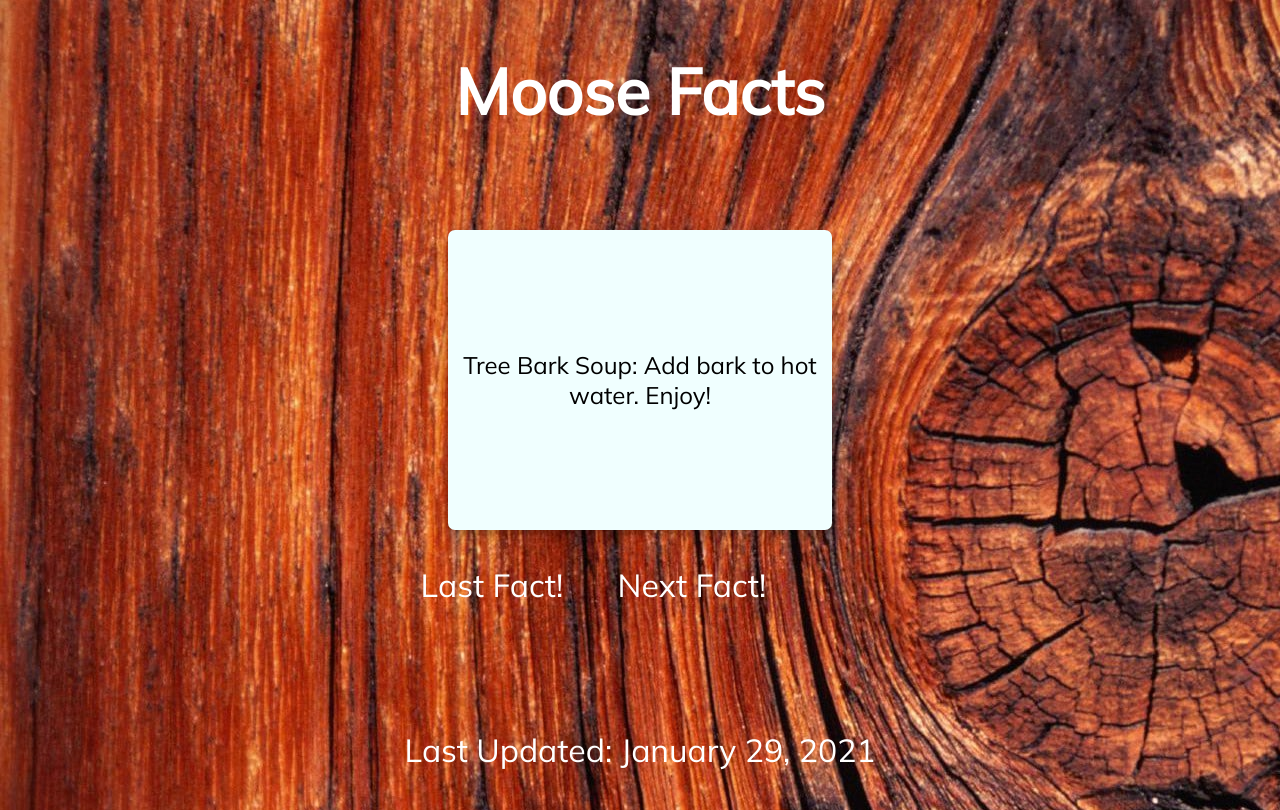
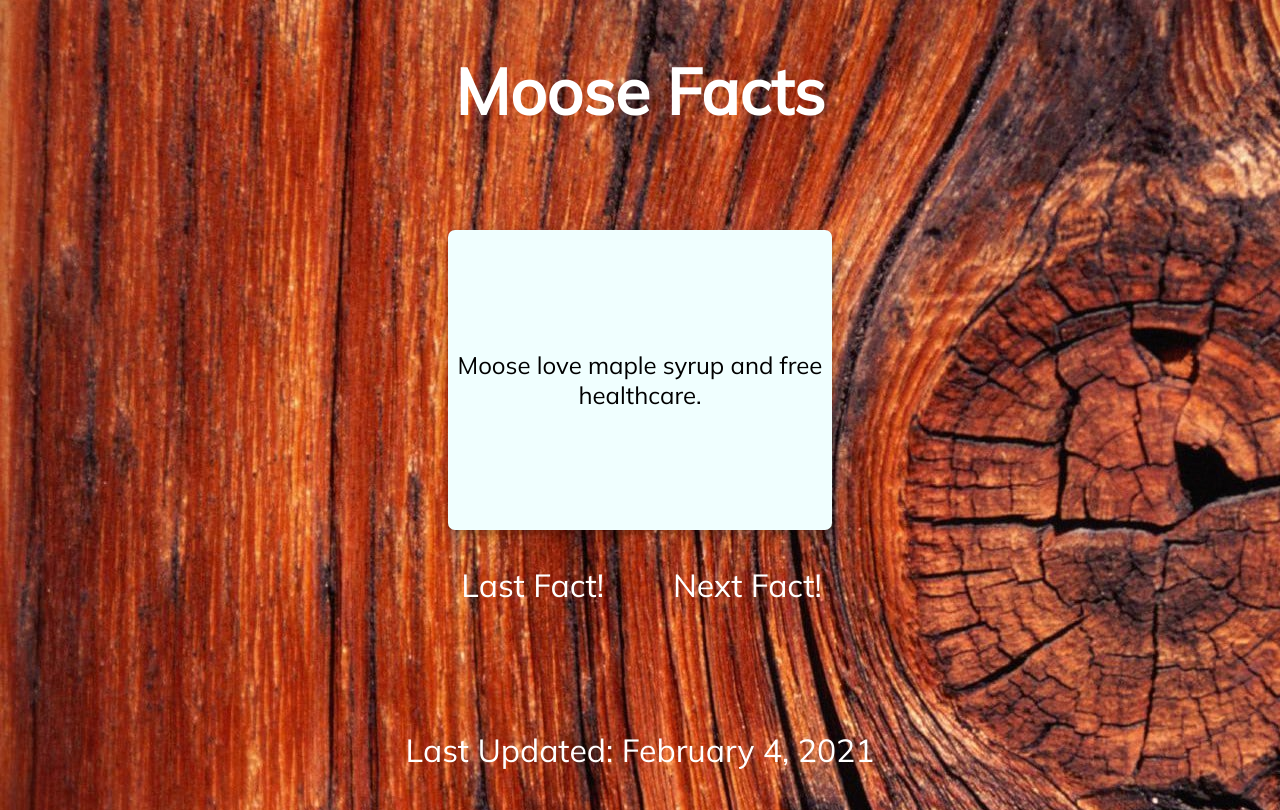
Before and after one commit to ShaneMarusczak/MooseFacts, a plain HTML site: page index.html in a window 1280 px wide. Drawn offline with Linux system fonts and the light colour scheme.

Commit message:
feb 4 update

```diff
--- a/index.html
+++ b/index.html
@@ -34,7 +34,7 @@
           Next Fact!
         </div>
       </div>
-      <p id="updateText">Last Updated: January 29, 2021</p>
+      <p id="updateText">Last Updated: February 4, 2021</p>
     </footer>
   </body>
   <script type="text/javascript" src="mooseData.min.js"></script>
--- a/mooseData.js
+++ b/mooseData.js
@@ -35,5 +35,10 @@ function studyData() {
     ],
     ["Moose don't have thumbs or cell phones.", "moose11.jpg"],
     ["Tree Bark Soup: Add bark to hot water. Enjoy!", "moose12.jpg"],
+    [
+      "The global moose population is estimated to be over 2 million, with the largest population being found in Canada.",
+      "moose13.gif",
+    ],
+    ["Moose love maple syrup and free healthcare.", "moose14.jpg"],
   ];
 }
--- a/style.css
+++ b/style.css
@@ -84,14 +84,13 @@ body {
 
 #definition {
   font-size: 1.25rem;
-  max-height: 300px;
+  max-height: 325px;
 }
 
 .btns {
-  width: 375px;
   display: flex;
   flex-direction: row;
-  justify-content: space-between;
+  justify-content: space-evenly;
   margin: 35px 0;
 }
 
```
Also changed, not shown: moose13.gif (added), moose14.jpg (added), mooseData.min.js, style.min.css.
